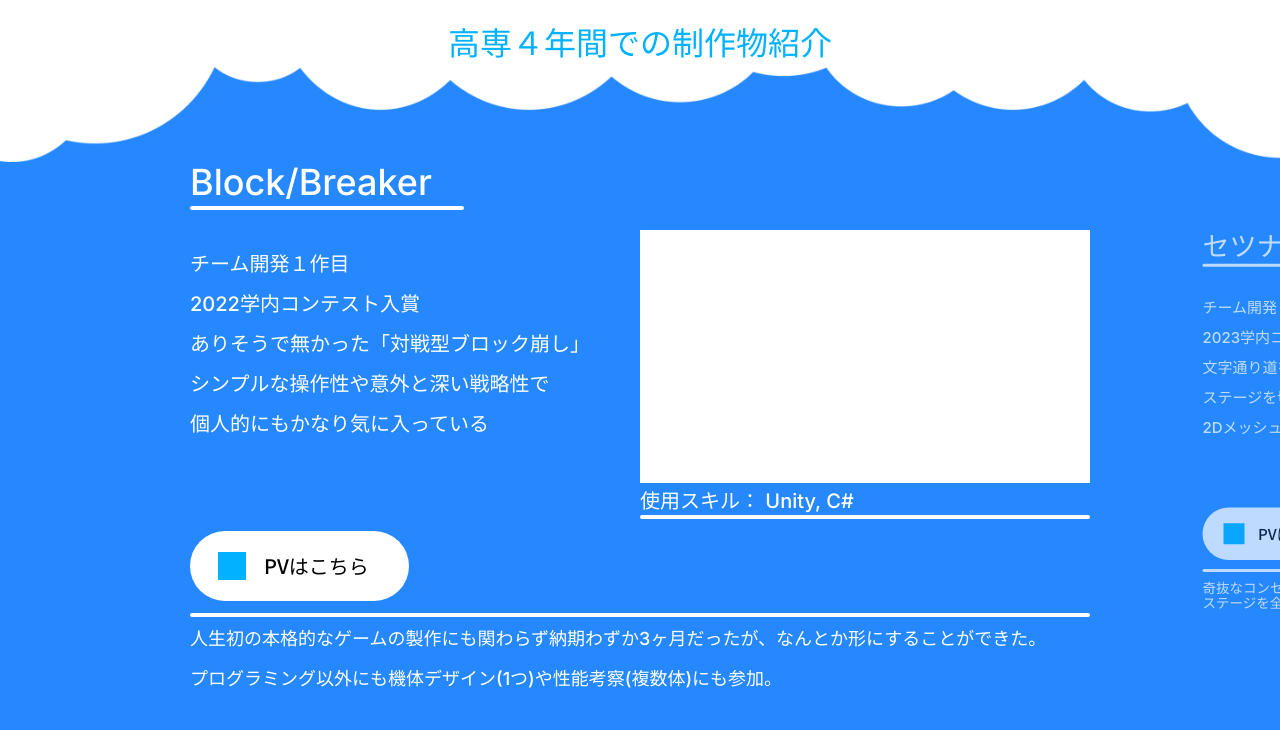
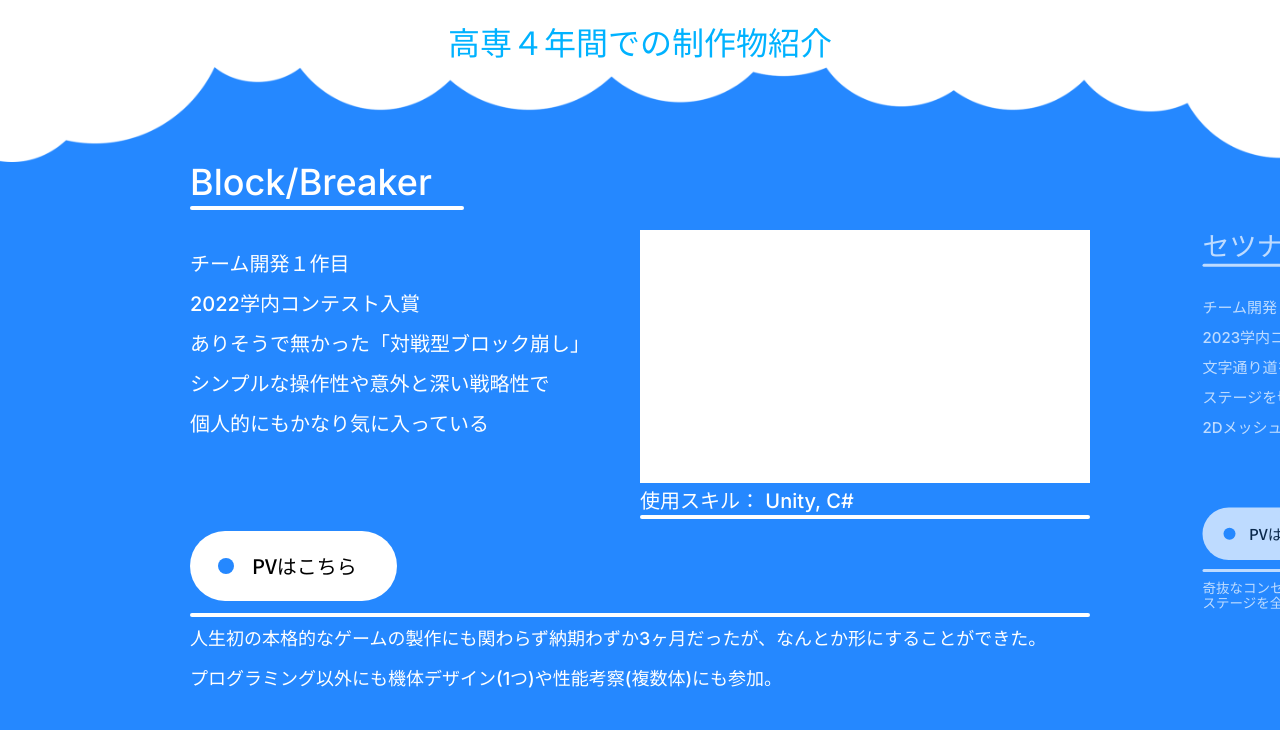
Before and after one commit to matsuriku420/portfolio, a Next.js app: page / in a window 1280 px wide. Shown: the part 1821-2551 px from the top of the page. Built offline with nearby package versions, Linux system fonts and the light colour scheme.

Commit message:
works/セツナスラッシュとblockbreakerのPVのurlを追加 +α
+α内容：
・リンクボタンのデザイン調整
・制作物カード内、pv_urlがない場合にリンクボタンを隠すように

```diff
--- a/src/components/top/parts/topLinkButton.tsx
+++ b/src/components/top/parts/topLinkButton.tsx
@@ -14,7 +14,7 @@ export const TopLinkButton: React.FC<topLinkB_props> = (props) => {
         href={props.url}
         className={`${props.className} ${notoSansJP.className} inline-flex flex-row gap-[18px] items-center text-base md:text-xl pl-7 pr-7 md:pr-10 h-[70px] w-fit rounded-full`}
       >
-        <div className="size-7 bg-primary flex-shrink-0" />
+        <div className="size-4 rounded-full bg-background flex-shrink-0" />
         {props.label}
       </a>
     </div>
--- a/src/components/works/parts/worksProductCard.tsx
+++ b/src/components/works/parts/worksProductCard.tsx
@@ -36,11 +36,15 @@ export const ProductCard: React.FC<{
             <div className="h-1 w-full rounded-full bg-secondary" />
           </div>
         </div>
-        <TopLinkButton
-          label="PVはこちら"
-          url={data.pv_url}
-          className="bg-secondary"
-        />
+        {data.pv_url ? (
+          <TopLinkButton
+            label="PVはこちら"
+            url={data.pv_url ?? ""}
+            className="bg-secondary text-black"
+          />
+        ) : (
+          <div className="h-[70px]" />
+        )}
         <div className="h-1 w-full rounded-full bg-secondary" />
         <p className={`${textClassBase} text-lg leading-5 whitespace-pre-wrap`}>
           {data.comment}
--- a/src/datas/worksDatas.ts
+++ b/src/datas/worksDatas.ts
@@ -2,7 +2,7 @@ export type WorksProps = {
   title: string;
   description: string;
   skills: string;
-  pv_url: string;
+  pv_url?: string;
   video_url: string;
   comment: string;
 };
@@ -16,7 +16,7 @@ const bbProps: WorksProps = {
 個人的にもかなり気に入っている
 `,
   skills: "Unity, C#",
-  pv_url: "",
+  pv_url: "https://youtu.be/HTCJC_ialsM",
   video_url: "",
   comment: `人生初の本格的なゲームの製作にも関わらず納期わずか3ヶ月だったが、なんとか形にすることができた。\n
 プログラミング以外にも機体デザイン(1つ)や性能考察(複数体)にも参加。`,
@@ -31,7 +31,7 @@ const ssProps: WorksProps = {
 2Dメッシュの分割システムは自信の源
 `,
   skills: "Unity, C#",
-  pv_url: "",
+  pv_url: "https://youtu.be/X5rLojXpRVI",
   video_url: "",
   comment: `奇抜なコンセプト故にゲーム初心者には難しい出来となってしまったが、斬るだけでも楽しい良作。
 ステージを全て制作してくれる相方の頑張りに応えられるよう奮闘した。`,
```
